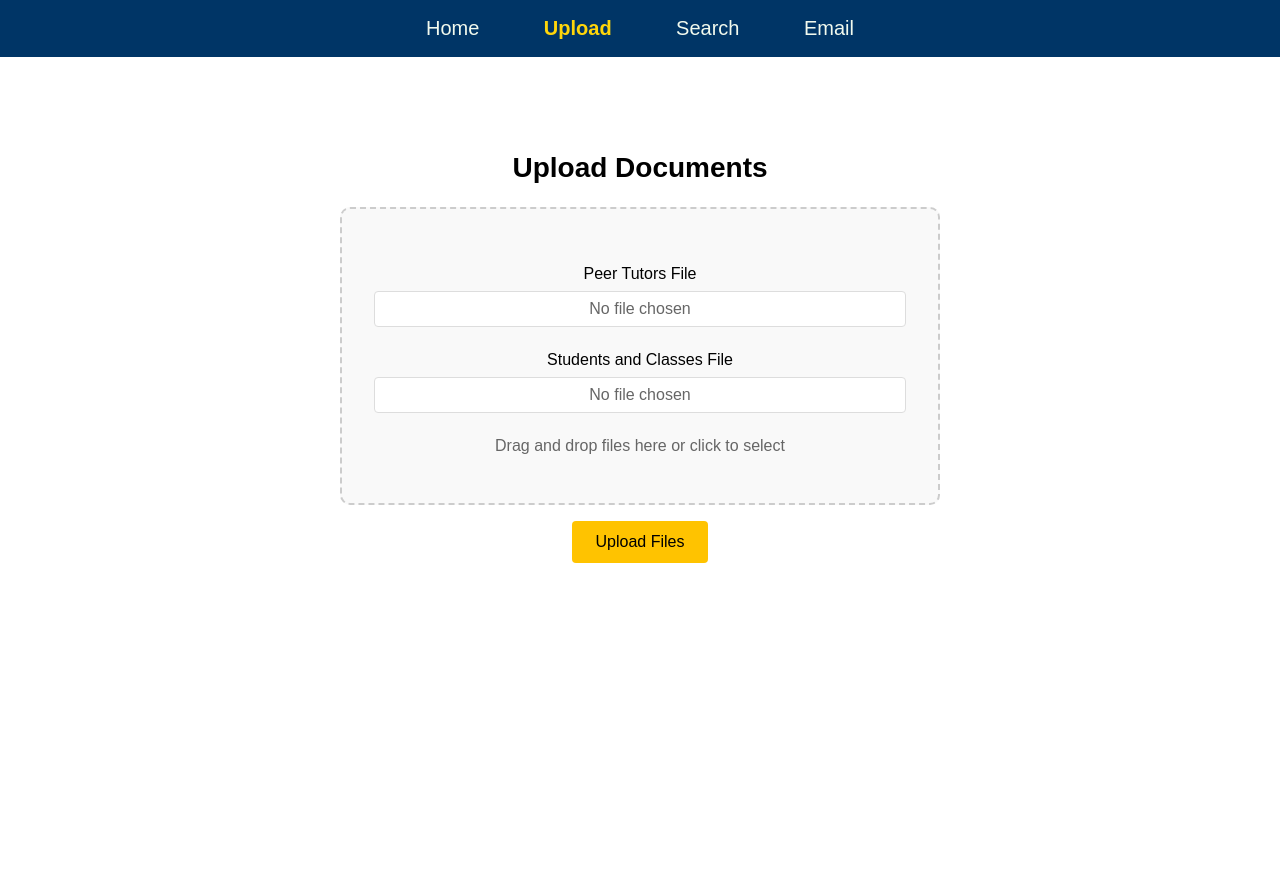
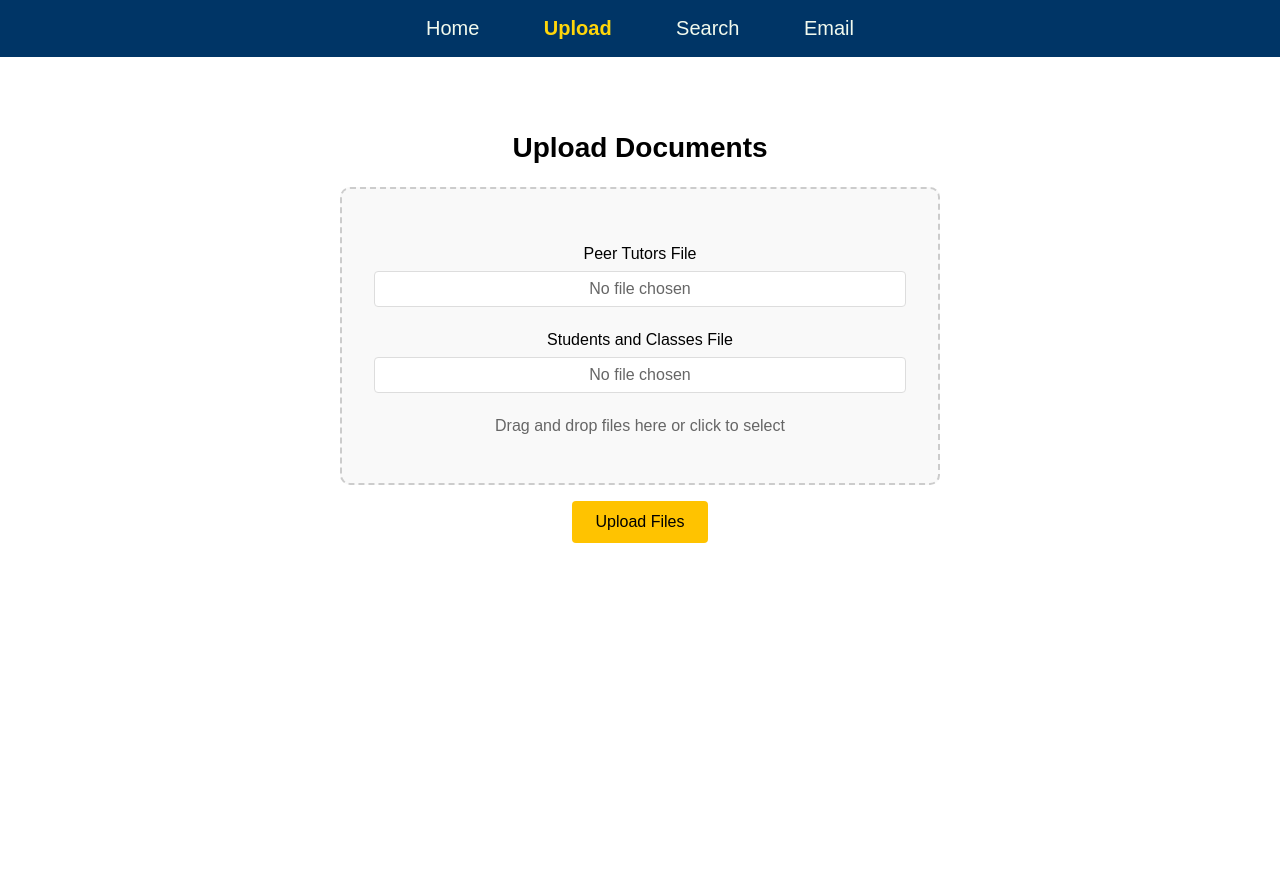
Before and after one commit to ben-steinberg-geffen/Peer-Tutoring-Scheduler, a Flask app: page /upload in a window 1280 px wide. Shown: the top 875 px of the page. Run offline with Flask 3, Linux system fonts and the light colour scheme; some libraries are stand-ins or nearby versions.

Commit message:
Fixed spacing

```diff
--- a/static/style.css
+++ b/static/style.css
@@ -15,7 +15,8 @@ li {
 .container {
     width: 80%;
     margin: auto;
-    padding: 20px;
+    padding: 1rem;
+    margin-top: 0.5rem;
 }
 
 /*navigation style*/
@@ -44,7 +45,7 @@ nav a.active {
 
 .upload-container {
     max-width: 600px;
-    margin: 2rem auto;
+    margin: 0.5rem auto;
     padding: 20px;
     text-align: center;
 }
```
